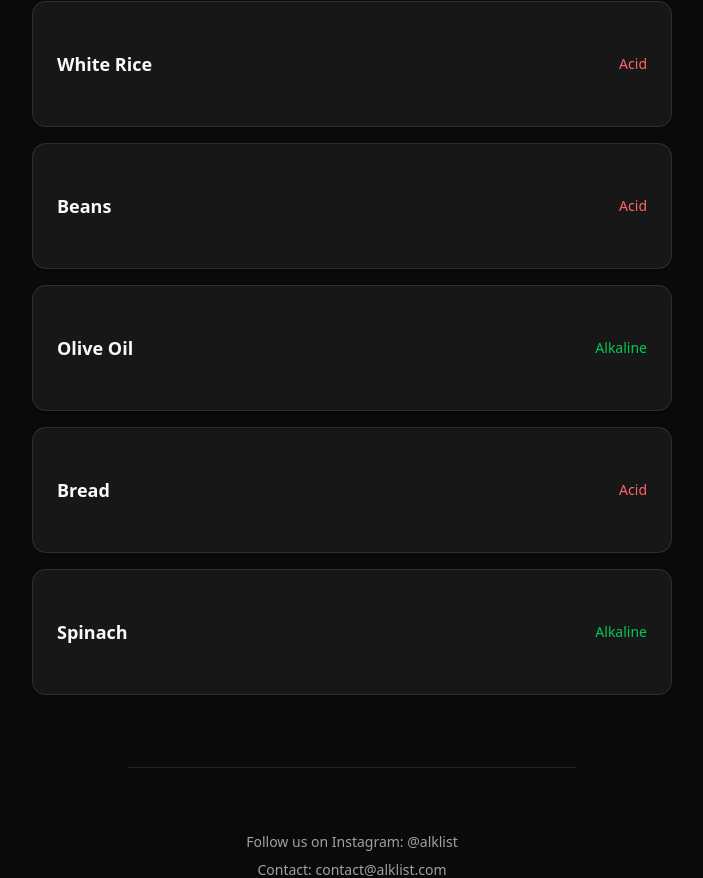
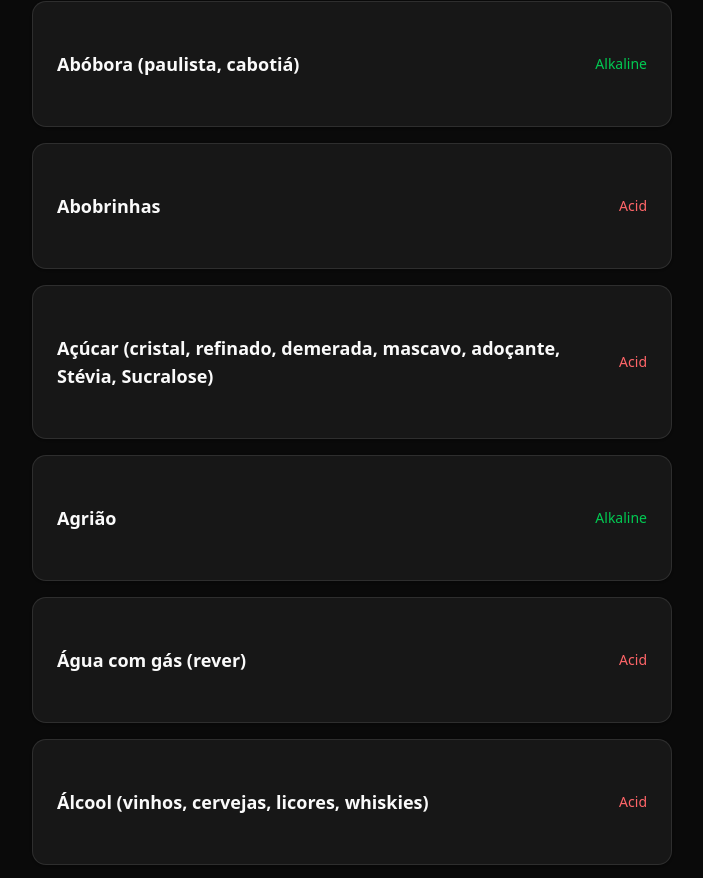
Before and after one commit to RMCampos/alkalist, a Next.js app: page / in a window 1280 px wide. Shown: the part 539-1417 px from the top of the page, without its empty margins (288-991 px from the left). Built offline with nearby package versions, Linux system fonts and the light colour scheme.

Commit message:
feat: add food list

```diff
--- /dev/null
+++ b/src/app/food-complete-list.ts
@@ -0,0 +1,128 @@
+import { Food, FoodOnCleaning } from "@/types/food";
+
+export const duringCleaningList: FoodOnCleaning[] = [
+  { name: "Açúcar (cristal, refinado, demerada, mascavo, adoçante, Stévia, Sucralose)", comment: "Adicionar..." },
+  { name: "Água com gás", comment: "Adicionar..." },
+  { name: "Álcool (vinhos, cervejas, licores, whiskies)", comment: "São bebidas que deixam o corpo muito ácido" },
+  { name: "Amendoim (castanha ou pasta)", comment: "pode conter fungos" },
+  { name: "Aveia", comment: "pode conter fungos e glúten" },
+  { name: "Café (coado, espresso, solúvel, descafeinado, nenhum tipo)", comment: "Alta acidez" },
+  { name: "Carne vermelha", comment: "Adicionar..." },
+  { name: "Chás (preto, hortelã, orégano)", comment: "Contém cafeína ou atrapalham a limpeza" },
+  { name: "Cevada (chá)", comment: "Alta acidez" },
+  { name: "Conservas (milho, ervilha, pepino, beterraba, palmito, etc)", comment: "Possuem conservantes" },
+  { name: "Farinhas (trigo, aveia, grão de bico, quinoa, nenhum tipo)", comment: "Adicionar..." },
+  { name: "Frutas desidratadas ou cristalizadas (tâmara, banana, uva, ameixa)", comment: "Sofrem alteração e a concentração de açúcar aumenta" },
+  { name: "Glúten (pães, farináceos)", comment: "Aumenta a inflamação do corpo" },
+  { name: "Industrializados (molhos, enlatados, embutidos, processados, chips, salgadinho, refrigerantes, bolachas, biscoitos, barra de cereal, macarrão)", comment: "Possuem conservantes" },
+  { name: "Leite (integral, zero, desnatado, vegetal, aveia, soja, nenhum tipo)", comment: "Adicionar..." },
+  { name: "Mel ou melado", comment: "Alta concentração de açúcar" },
+  { name: "Óleo vegetal (soja, girassol, canola, coco)", comment: "Adicionar..." },
+  { name: "Refrigerantes", comment: "Contém alta dosagem de açúcar e conservantes" },
+]
+
+export const foodCompleteList: Food[] = [
+  { name: "Abobrinhas", type: "acid"},
+  { name: "Açúcar (cristal, refinado, demerada, mascavo, adoçante, Stévia, Sucralose)", type: "acid" },
+  { name: "Água com gás (rever)", type: "acid" },
+  { name: "Arroz (integral, negro)", type: "acid" },
+  { name: "Álcool (vinhos, cervejas, licores, whiskies)", type: "acid" },
+  { name: "Amendoim (castanha ou pasta) (rever)", type: "alkaline" },
+  { name: "Aveia (rever)", type: "alkaline" },
+  { name: "Azeite de oliva extra virgem", type: "acid" },
+  { name: "Azeitona in natura", type: "acid" },
+  { name: "Bacalhau", type: "acid" },
+  { name: "Cacau amargo", type: "acid" },
+  { name: "Café (coado, espresso, solúvel, descafeinado, nenhum tipo)", type: "acid" },
+  { name: "Carne de frango", type: "acid" },
+  { name: "Carne vermelha", type: "acid" },
+  { name: "Chá verde", type: "acid" },
+  { name: "Chás (preto, hortelã, orégano)", type: "acid" },
+  { name: "Cevada (chá)", type: "acid" },
+  { name: "Coco (natural, ralado)", type: "acid" },
+  { name: "Conservas (milho, ervilha, pepino, beterraba, palmito, etc)", type: "acid" },
+  { name: "Ervilha (seca, partida)", type: "acid" },
+  { name: "Farinhas (trigo, aveia, grão de bico, quinoa, nenhum tipo)", type: "acid" },
+  { name: "Feijão (preto, marrom, carioca, vermelho)", type: "acid" },
+  { name: "Frutas desidratadas ou cristalizadas (tâmara, banana, uva)", type: "acid" },
+  { name: "Fubá", type: "acid" },
+  { name: "Glúten (pães, farináceos)", type: "acid" },
+  { name: "Gorduras em geral", type: "acid" },
+  { name: "Industrializados (molhos, enlatados, embutidos, processados, chips, salgadinho, refrigerantes, bolachas, biscoitos, barra de cereal, macarrão)", type: "acid" },
+  { name: "Leite (integral, zero, desnatado, vegetal, aveia, soja, nenhum tipo)", type: "acid" },
+  { name: "Lentilha", type: "acid" },
+  { name: "Mandioca", type: "acid" },
+  { name: "Mel ou melado (rever)", type: "acid" },
+  { name: "Milho", type: "acid" },
+  { name: "Molho de tomate feito em casa", type: "acid" },
+  { name: "Nozes", type: "acid" },
+  { name: "Óleo vegetal (soja, girassol, canola, coco)", type: "acid" },
+  { name: "Ovos", type: "acid" },
+  { name: "Peixes não de cativeiros (tilápia)", type: "acid" },
+  { name: "Refrigerantes", type: "acid" },
+  { name: "Salmão selvagem", type: "acid" },
+  { name: "Semente de girassol", type: "acid" },
+
+
+  { name: "Abóbora (paulista, cabotiá)", type: "alkaline" },
+  { name: "Abacate", type: "alkaline" },
+  { name: "Abacaxi", type: "alkaline" },
+  { name: "Agrião", type: "alkaline" },
+  { name: "Alface", type: "alkaline" },
+  { name: "Alho", type: "alkaline" },
+  { name: "Almeirão", type: "alkaline" },
+  { name: "Amaranto", type: "alkaline" },
+  { name: "Ameixa (fruta natural)", type: "alkaline" },
+  { name: "Amêndoas", type: "alkaline" },
+  { name: "Amoras", type: "alkaline" },
+  { name: "Aspargos", type: "alkaline" },
+  { name: "Apricot, damasco (fruta natural)", type: "alkaline" },
+  { name: "Ata (pinha)", type: "alkaline" },
+  { name: "Avelã (castanha natural)", type: "alkaline" },
+  { name: "Bananas (maçã, caturra, da terra)", type: "alkaline" },
+  { name: "Batatas (doce, inglesa, yacon, salsa)", type: "alkaline" },
+  { name: "Beterraba (natural)", type: "alkaline" },
+  { name: "Berinjela", type: "alkaline" },
+  { name: "Brócolis", type: "alkaline" },
+  { name: "Cajá caju", type: "alkaline" },
+  { name: "Castanhas em geral", type: "alkaline" },
+  { name: "Cebolas (roxa, branca)", type: "alkaline" },
+  { name: "Cebolinha", type: "alkaline" },
+  { name: "Cenoura", type: "alkaline" },
+  { name: "Cereja", type: "alkaline" },
+  { name: "Chia", type: "alkaline" },
+  { name: "Chuchu", type: "alkaline" },
+  { name: "Coentro", type: "alkaline" },
+  { name: "Cogumelos", type: "alkaline" },
+  { name: "Couves (couve flor)", type: "alkaline" },
+  { name: "Ervilhas in natura congeladas", type: "alkaline" },
+  { name: "Espinafre", type: "alkaline" },
+  { name: "Farinha de amaranto ou quinoa", type: "alkaline" },
+  { name: "Feijão verde", type: "alkaline" },
+  { name: "Framboesa", type: "alkaline" },
+  { name: "Gergelim", type: "alkaline" },
+  { name: "Graviola", type: "alkaline" },
+  { name: "Jiló", type: "alkaline" },
+  { name: "Linhaça", type: "alkaline" },
+  { name: "Maçãs", type: "alkaline" },
+  { name: "Mamão", type: "alkaline" },
+  { name: "Mangas", type: "alkaline" },
+  { name: "Maxixe", type: "alkaline" },
+  { name: "Morango", type: "alkaline" },
+  { name: "Melancia", type: "alkaline" },
+  { name: "Melão", type: "alkaline" },
+  { name: "Pepinos", type: "alkaline" },
+  { name: "Pera", type: "alkaline" },
+  { name: "Pêssego", type: "alkaline" },
+  { name: "Pimentão", type: "alkaline" },
+  { name: "Quiabo", type: "alkaline" },
+  { name: "Quinoa", type: "alkaline" },
+  { name: "Rabanete", type: "alkaline" },
+  { name: "Repolho", type: "alkaline" },
+  { name: "Salsinha", type: "alkaline" },
+  { name: "Sapoti", type: "alkaline" },
+  { name: "Semente de abóbora", type: "alkaline" },
+  { name: "Tomates", type: "alkaline" },
+  { name: "Uvas", type: "alkaline" },
+  { name: "Vagem", type: "alkaline" },
+]
--- a/src/app/page.tsx
+++ b/src/app/page.tsx
@@ -5,22 +5,14 @@ import { Input } from "@/components/ui/input"
 import { RadioGroup, RadioGroupItem } from "@/components/ui/radio-group"
 import { Card, CardContent } from "@/components/ui/card"
 import { Separator } from "@/components/ui/separator"
-
-const foods = [
-  { name: "Avocado", type: "alkaline" },
-  { name: "Lemon", type: "alkaline" },
-  { name: "White Rice", type: "acid" },
-  { name: "Beans", type: "acid" },
-  { name: "Olive Oil", type: "alkaline" },
-  { name: "Bread", type: "acid" },
-  { name: "Spinach", type: "alkaline" },
-]
+import { Food } from "@/types/food"
+import { foodCompleteList } from "./food-complete-list"
 
 export default function Home() {
-  const [query, setQuery] = useState("")
-  const [filter, setFilter] = useState("everything")
+  const [query, setQuery] = useState<string>("")
+  const [filter, setFilter] = useState<string>("everything")
 
-  const filteredFoods = foods.filter(food => {
+  const filteredFoods = foodCompleteList.sort((a, b) => a.name.localeCompare(b.name)).filter((food: Food) => {
     const matchesQuery = food.name.toLowerCase().includes(query.toLowerCase())
     const matchesType =
       filter === "everything" ||
--- /dev/null
+++ b/src/types/food.ts
@@ -0,0 +1,11 @@
+export type FoodType = 'alkaline' | 'acid'
+
+export type Food = {
+  name: string
+  type: FoodType
+}
+
+export type FoodOnCleaning = {
+  name: string
+  comment: string
+}
```
